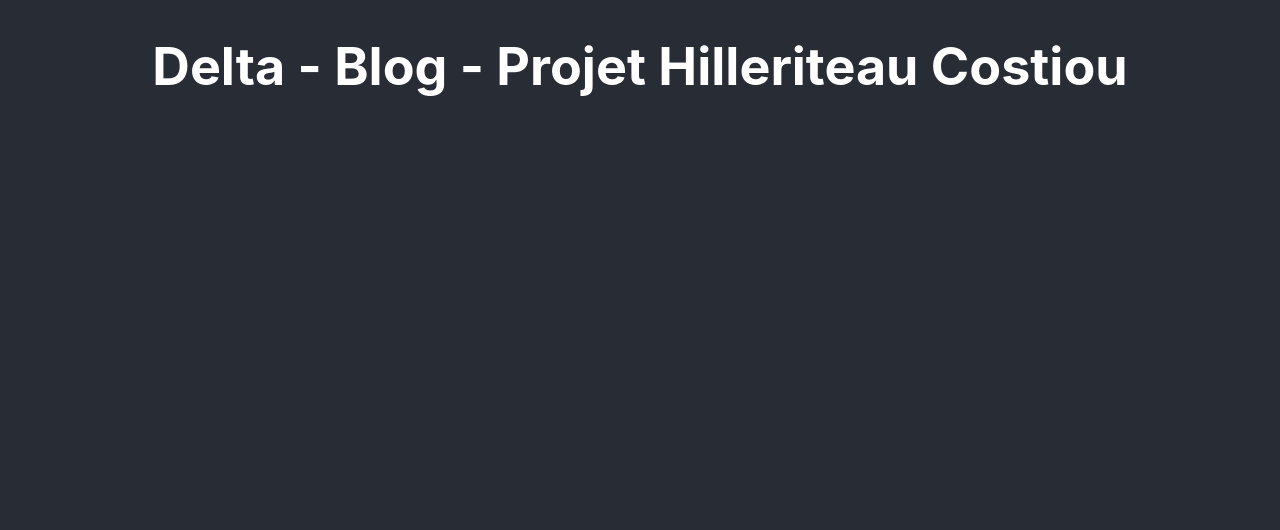
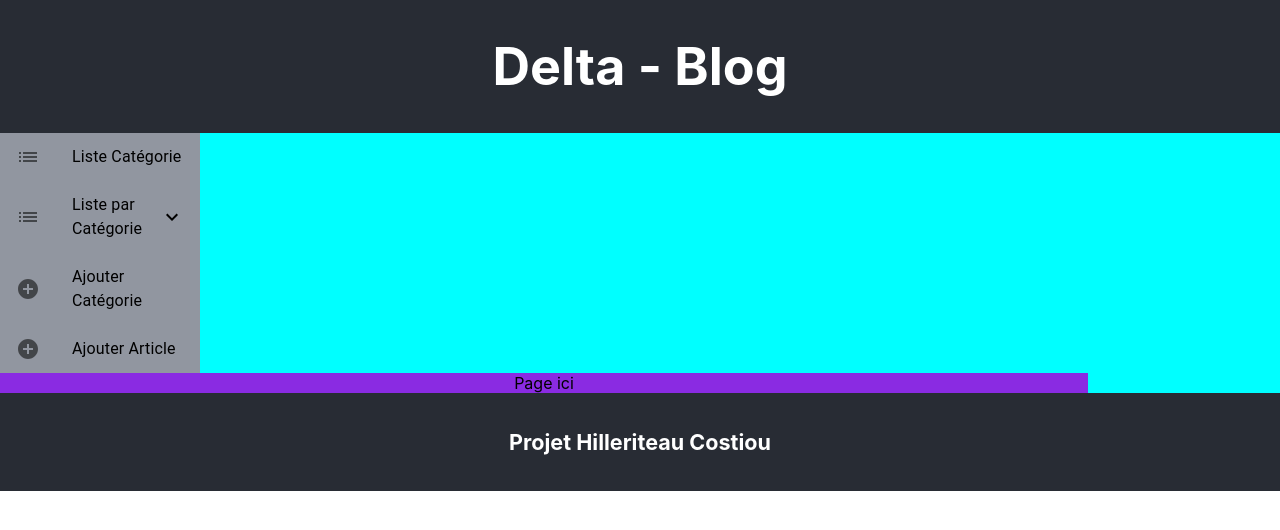
Before and after one commit to rozenndu35/Developpement_Full_Stack_Projet, a React (Create React App) app in the folder Frontend/project-react/: page / in a window 1280 px wide. Shown: the top 530 px of the page. Built offline with nearby package versions, Linux system fonts and the light colour scheme.

Commit message:
Feat : creation du body

```diff
--- a/Frontend/project-react/package.json
+++ b/Frontend/project-react/package.json
@@ -3,11 +3,15 @@
   "version": "0.1.0",
   "private": true,
   "dependencies": {
+    "@material-ui/core": "^4.12.3",
+    "@material-ui/icons": "^4.11.2",
     "@testing-library/jest-dom": "^5.16.2",
     "@testing-library/react": "^12.1.3",
     "@testing-library/user-event": "^13.5.0",
+    "@types/react-router-dom": "^5.3.3",
     "react": "^17.0.2",
     "react-dom": "^17.0.2",
+    "react-router-dom": "^6.2.1",
     "react-scripts": "5.0.0",
     "web-vitals": "^2.1.4"
   },
--- a/Frontend/project-react/public/index.html
+++ b/Frontend/project-react/public/index.html
@@ -9,7 +9,7 @@
       name="description"
       content="Web site created using create-react-app"
     />
-    <link rel="apple-touch-icon" href="%PUBLIC_URL%/logo192.png" />
+    <link rel="apple-touch-icon" href="%PUBLIC_URL%/logo.png" />
     <!--
       manifest.json provides metadata used when your web app is installed on a
       user's mobile device or desktop. See https://developers.google.com/web/fundamentals/web-app-manifest/
--- a/Frontend/project-react/src/App.css
+++ b/Frontend/project-react/src/App.css
@@ -1,12 +1,23 @@
 .App {
   text-align: center;
+  display: flex;
+  flex-direction: column;
+  height: 100%;
+  width: 100%;
 }
 
 .App-header {
   background-color: #282c34;
-  min-height: 100vh;
   display: flex;
   flex-direction: column;
   font-size: calc(10px + 2vmin);
   color: white;
 }
+
+.App-footer{
+  background-color: #282c34;
+  display: flex;
+  flex-direction: column;
+  font-size: calc(10px + 2vmin);
+  color: white;
+}
--- a/Frontend/project-react/src/App.js
+++ b/Frontend/project-react/src/App.js
@@ -1,11 +1,26 @@
 import './App.css';
 
 import Header from './components/Header/Header';
+import Body from './components/Body/Body';
+import Footer from './components/Footer/Footer';
 
 function App() {
+  const allCategory = [{
+    id: 0,
+    name: "Vetement"
+  }, {
+    id: 1,
+    name: "Numerique"
+  },{
+    id: 2,
+    name: "Meuble"
+  }]
+
   return (
     <div className="App">
       <Header />
+      <Body allCategory={allCategory}/>
+      <Footer />
     </div>
   );
 }
--- /dev/null
+++ b/Frontend/project-react/src/components/Body/Body.js
@@ -0,0 +1,14 @@
+import Navigation from '../Navigation/Navigation';
+import './body.css'
+
+export default function Body(props) {
+    return (
+        <div className='App-body'>
+            <Navigation categories={props.allCategory}/>
+            <section className='App-page'>
+                Page ici
+            </section>
+
+        </div>
+    )
+}
--- /dev/null
+++ b/Frontend/project-react/src/components/Body/body.css
@@ -0,0 +1,12 @@
+.App-body{
+    display: flex;
+    flex-wrap: wrap;
+    height: 100%;
+    width: 100%;
+    background-color: aqua;
+}
+.App-page{
+    background-color: blueviolet;
+    height: 100%;
+    width: 85%;
+}
--- /dev/null
+++ b/Frontend/project-react/src/components/Footer/Footer.js
@@ -0,0 +1,9 @@
+import './footer.css'
+
+export default function Footer(props) {
+    return (
+        <footer class="App-footer fixed-footer">
+            <h5>Projet Hilleriteau Costiou</h5>
+        </footer>
+    )
+}
--- a/Frontend/project-react/src/components/Header/Header.js
+++ b/Frontend/project-react/src/components/Header/Header.js
@@ -1,10 +1,7 @@
-import Navigation from '../Navigation/Navigation';
-
-
 export default function Header(props) {
     return (
         <header className="App-header">
-            <h1 className="App-title">Delta - Blog - Projet Hilleriteau Costiou</h1>
+            <h1 className="App-title">Delta - Blog</h1>
         </header>
     )
 }
--- /dev/null
+++ b/Frontend/project-react/src/components/Navigation/Navigation.js
@@ -0,0 +1,62 @@
+import React from 'react'
+import './navigation.css'
+
+
+//https://fonts.google.com/icons?selected=Material+Icons
+import List from '@material-ui/core/List'
+import ListItem from '@material-ui/core/ListItem'
+import ListItemIcon from '@material-ui/core/ListItemIcon'
+import ListItemText from '@material-ui/core/ListItemText'
+import Collapse from '@material-ui/core/Collapse'
+import IconExpandLess from '@material-ui/icons/ExpandLess'
+import IconExpandMore from '@material-ui/icons/ExpandMore'
+import IconList from '@material-ui/icons/ListSharp'
+import IconAjouter from '@material-ui/icons/AddCircle'
+
+export default function  Navigation(props) {
+  const [open, setOpen] = React.useState(false)
+  const categoryElements = props.categories.map(i =>
+    <ListItem button className="navItem">
+    <ListItemText inset primary={i.name} />
+    </ListItem>
+  )
+  function handleClick() {
+    setOpen(!open)
+  }
+
+  return (
+    <List component="nav" className="nav" disablePadding>
+      <ListItem button className="navItem">
+        <ListItemIcon className="navItemIcon">
+          <IconList />
+        </ListItemIcon>
+        <ListItemText primary="Liste Catégorie" />
+      </ListItem>
+      <ListItem button onClick={handleClick} className="navItem">
+        <ListItemIcon className="navItemIcon">
+          <IconList />
+        </ListItemIcon>
+        <ListItemText primary="Liste par Catégorie" />
+        {open ? <IconExpandLess /> : <IconExpandMore />}
+      </ListItem>
+      <Collapse in={open} timeout="auto" unmountOnExit>
+        <List component="div" disablePadding>
+          {categoryElements}
+        </List>
+      </Collapse>
+      <ListItem button className="navItem">
+        <ListItemIcon className="navItemIcon">
+          <IconAjouter />
+        </ListItemIcon>
+        <ListItemText primary="Ajouter Catégorie" />
+      </ListItem>
+
+      <ListItem button className="navItem">
+        <ListItemIcon className="navItemIcon">
+          <IconAjouter />
+        </ListItemIcon>
+        <ListItemText primary="Ajouter Article" />
+      </ListItem>
+    </List>
+  )
+}
--- /dev/null
+++ b/Frontend/project-react/src/components/Navigation/navigation.css
@@ -0,0 +1,6 @@
+.nav {
+    width: 15%;
+    min-width: 200px;
+    height: 100%;
+    background-color: #9196a0
+}
```
Also changed, not shown: Frontend/project-react/public/manifest.json, Frontend/project-react/src/components/Footer/footer.css (added), 1 other file (tests, documents, lock files or other folders).
